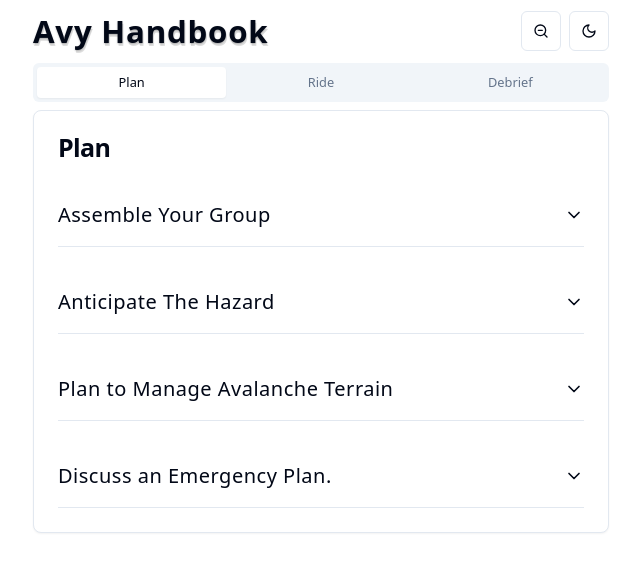
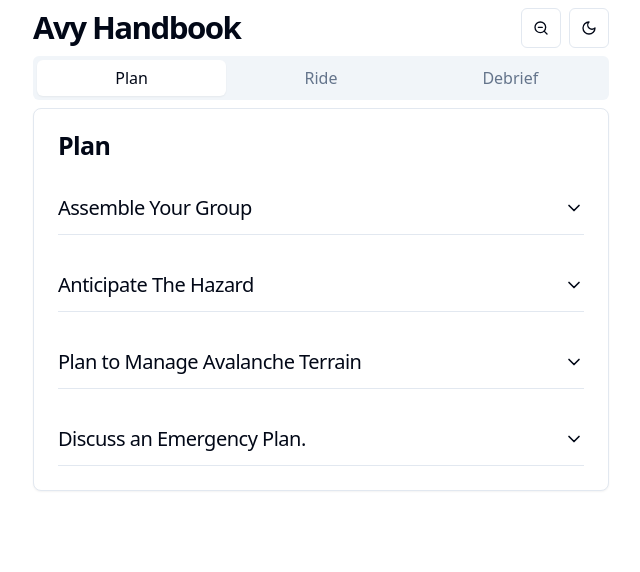
Before and after one commit to laneysmith/avy, a React (Vite) app: page / in a window 1280 px wide. Shown: the top 572 px of the page, without its empty margins (319-959 px from the left). Built offline with nearby package versions, Linux system fonts and the light colour scheme.

Commit message:
style: adjust header, tab, and label styles

```diff
--- a/src/app/app.module.css
+++ b/src/app/app.module.css
@@ -1,20 +1,23 @@
 h1 {
-  @apply text-3xl font-extrabold tracking-wide;
-  text-shadow: 1px 3px rgba(0, 0, 0, 0.12), 0 1px 2px rgba(0, 0, 0, 0.24);
+  @apply text-3xl font-semibold leading-tight tracking-tighter;
 }
 
 h2 {
-  @apply text-2xl font-bold tracking-wide;
+  @apply text-2xl font-semibold leading-none tracking-tight;
 }
 
 h3 {
-  @apply text-xl font-bold tracking-wide;
+  @apply text-xl font-semibold leading-none tracking-tight;
 }
 
 h4 {
   @apply text-lg font-medium;
 }
 
+p {
+  @apply leading-5;
+}
+
 .main {
   @apply container mx-auto my-2 min-h-screen max-w-xl px-2 sm:my-0 sm:px-0;
 }
--- a/src/components/ui/checklist.tsx
+++ b/src/components/ui/checklist.tsx
@@ -66,7 +66,7 @@ const ChecklistItem = ({
   );
 
   return (
-    <label className="items-top flex cursor-pointer space-x-2 py-3">
+    <label className="items-top flex cursor-pointer space-x-2 py-2">
       <Checkbox
         id={id}
         checked={isChecked}
--- a/src/components/ui/tabs.tsx
+++ b/src/components/ui/tabs.tsx
@@ -27,7 +27,7 @@ const TabsTrigger = React.forwardRef<
   <TabsPrimitive.Trigger
     ref={ref}
     className={cn(
-      "inline-flex items-center justify-center whitespace-nowrap rounded-sm px-3 py-1.5 text-sm font-medium ring-offset-background transition-all focus-visible:outline-none focus-visible:ring-2 focus-visible:ring-ring focus-visible:ring-offset-2 disabled:pointer-events-none disabled:opacity-50 data-[state=active]:bg-background data-[state=active]:text-foreground data-[state=active]:shadow-sm",
+      "text-md inline-flex items-center justify-center whitespace-nowrap rounded-md px-3 py-1.5 font-medium ring-offset-background transition-all focus-visible:outline-none focus-visible:ring-2 focus-visible:ring-ring focus-visible:ring-offset-2 disabled:pointer-events-none disabled:opacity-50 data-[state=active]:bg-background data-[state=active]:text-foreground data-[state=active]:shadow-sm",
       className
     )}
     {...props}
```
